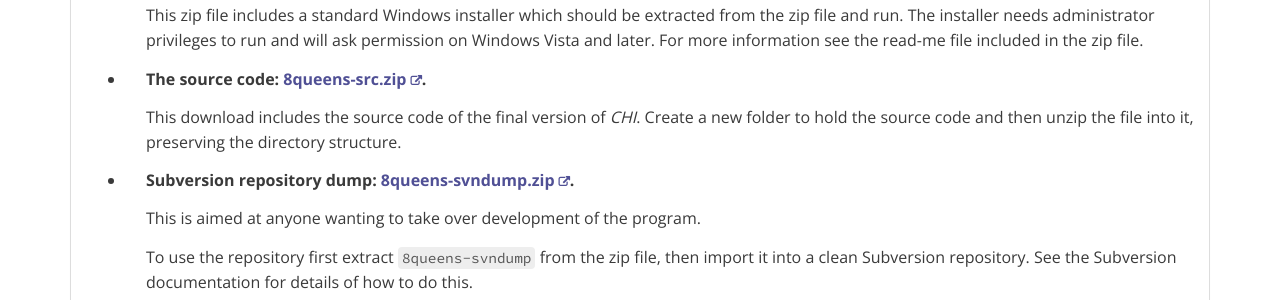
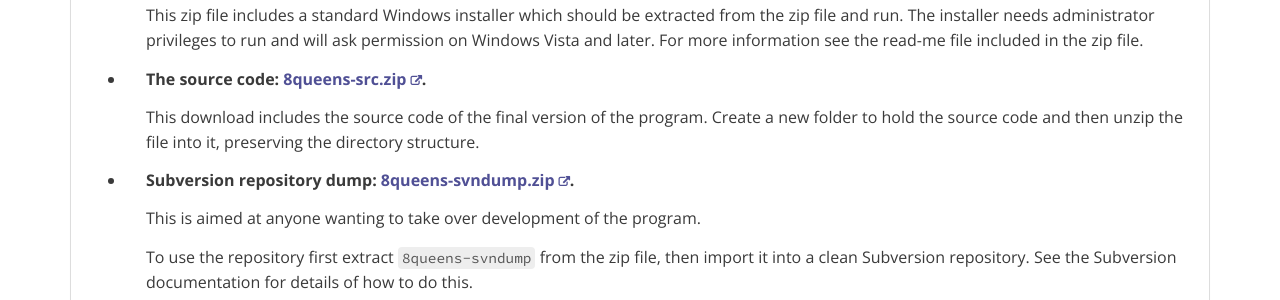
Before and after one commit to delphidabbler/delphidabbler.github.io, a Jekyll site: the page built from _software/queens.html, in a window 1280 px wide and 900 px high, scrolled down 1739 px. Shown: the part 154-454 px from the top of the window. Built offline with Jekyll 4.4.1, drawn with Linux system fonts in a browser that asks for light colours; nearby versions of some CDN libraries.

Commit message:
Fixed typo

```diff
--- a/_software/queens.html
+++ b/_software/queens.html
@@ -90,7 +90,7 @@
 					<strong>The source code: <a href="https://drive.google.com/file/d/0B8qEVqTUMgmJUXNodDJHZFAwTzQ/view?usp=sharing">8queens-src.zip</a>.</strong>
 				</p>
 				<p>
-					This download includes the source code of the final version of <em>CHI</em>. Create a new folder to hold the source code and then unzip the file into it, preserving the directory structure.
+					This download includes the source code of the final version of the program. Create a new folder to hold the source code and then unzip the file into it, preserving the directory structure.
 				</p>
 			</li>
 			<li>
```
